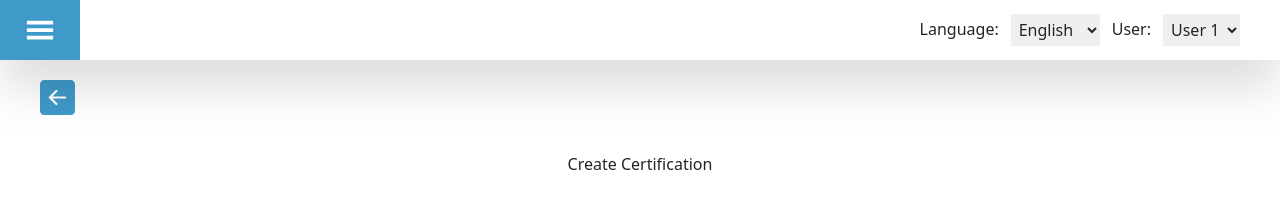
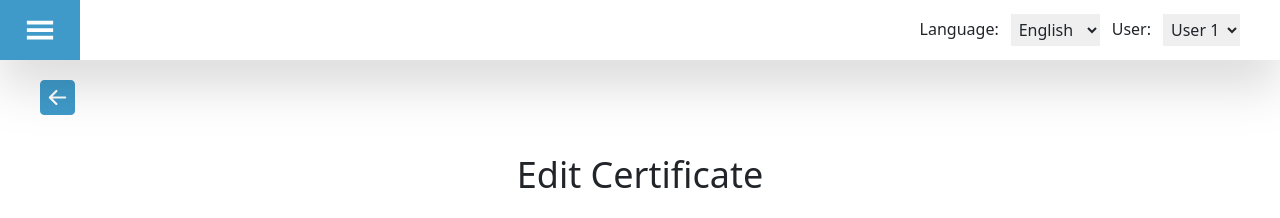
Before and after one commit to DenisKantic/dccs_project, a React (Create React App) app: page /Certificates/EditCertificate/1 in a window 1280 px wide. Shown: the top 218 px of the page. Built offline with nearby package versions, Linux system fonts and the light colour scheme; no server answers.

Commit message:
created better design for buttons and headers

```diff
--- a/src/Components/CreateCertificate/CreateCert.jsx
+++ b/src/Components/CreateCertificate/CreateCert.jsx
@@ -75,7 +75,7 @@ const CreateCert = () => {
         </Link>
 
             <div className='mt-10 flex flex-col justify-center items-center'>
-                <h1>Create Certification</h1>
+                <h1 className='text-4xl'>Create Certification</h1>
 
 
                 <div className='w-[60%] pt-10'>
--- a/src/Components/EditCertificate/EditCertificate.jsx
+++ b/src/Components/EditCertificate/EditCertificate.jsx
@@ -90,7 +90,7 @@ const EditCertificate = () => {
         </Link>
 
             <div className='mt-10 flex flex-col justify-center items-center'>
-                <h1>Create Certification</h1>
+                <h1 className='text-4xl'>Edit Certificate</h1>
 
 
                 <div className='w-[60%] pt-10'>
@@ -112,7 +112,7 @@ const EditCertificate = () => {
                     <div className='flex flex-col mt-10'>
                         <label htmlFor="certType">Certificate Type</label>
                         <select className='h-[50px] w-full p-2  border-[1px] border-[#c7c7c7]' onClick={(e)=>setCertificateType(e.target.value)}>
-                            <option disabled>Choose your type</option>
+                            <option disabled>Previously selected was {certificateType}</option>
                             {options.map((option)=>{
                                 return (
                                     <option key={option.id} value={option.value}>{option.value}</option>
```
